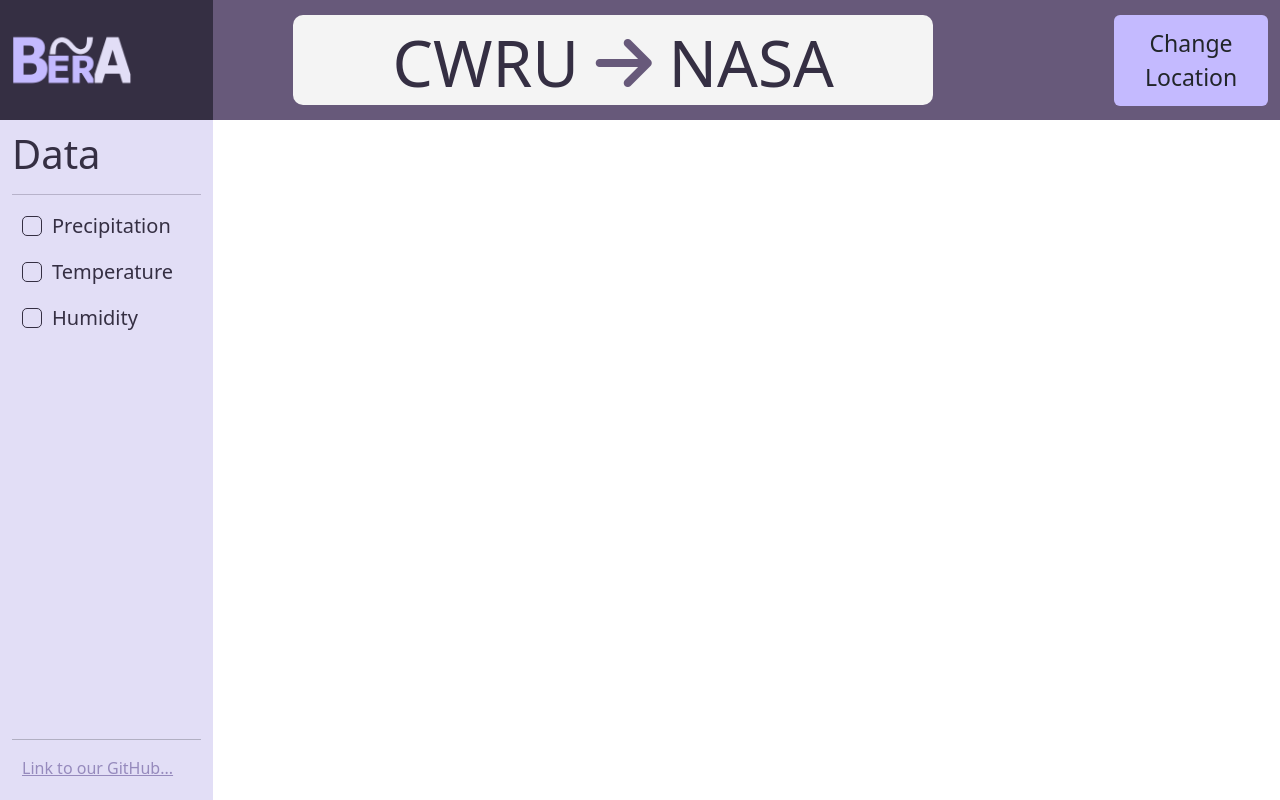
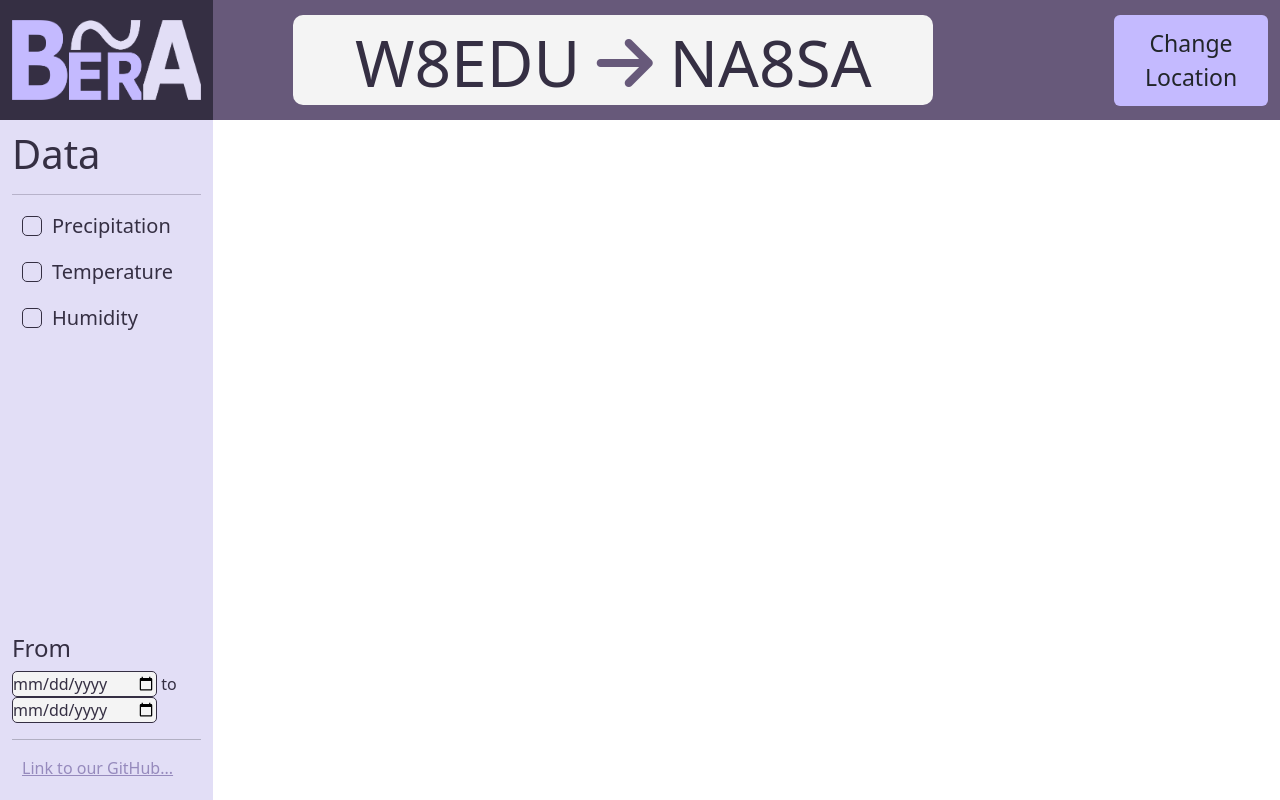
Before and after one commit to avryr/bera, a Next.js app: page / in a window 1280 px wide. Built offline with nearby package versions, Linux system fonts and the light colour scheme.

Commit message:
logo fix + dates + radio callsigns

```diff
--- a/app/main.css
+++ b/app/main.css
@@ -73,7 +73,7 @@
     color: #968ABD!important;
 }
 .logo{
-    height: 15vh;
+    height: 10vh;
 }
 .charts{
     color: #352F43;
@@ -83,3 +83,18 @@
 #precipChart, #tempChart, #humidChart{
     display: none;
 }
+.dates{
+    color: #352F43;
+}
+.dateInput{
+    color: #352F43;
+    background-color: #F4F4F4;
+    border-color: #352F43;
+    border-radius: 5px;
+    border-width: 1px;
+}
+.dateInput:focus{
+    outline-style: outset;
+    outline-width: 3px;
+    outline-color: #968ABD9f;
+}
--- a/app/page.tsx
+++ b/app/page.tsx
@@ -7,8 +7,8 @@
 import { useEffect } from 'react';
 
 //default locations for top bar
-var defaultLoc1 = 'CWRU';
-var defaultLoc2 = 'NASA';
+const defaultLoc1 = 'W8EDU';
+const defaultLoc2 = 'NA8SA';
 //funcs
 function changeLocs(loc1 : string, loc2 : string) {
     // Set the text of the location spans
@@ -37,7 +37,7 @@
         {/* Header */}
         <div className="row">
             {/* Logo */}
-            <div className="col-sm-2 pageTitle">
+            <div className="col-sm-2 pageTitle d-flex justify-content-center align-items-center">
                 <img src="/bera.svg" className="logo" alt="BERA Logo" />
             </div>
             {/* Location Display */}
@@ -105,6 +105,10 @@
             </div>
             {/* Sidebar Footer */}
             <div className="col-sm-2 setToBottom">
+                <div className ="dates">
+                    <h4>From</h4>
+                    <input type="date" className="dateInput"></input> to <input type="date" className="dateInput"></input>
+                </div>
                 <hr />
                 <div className="sideLink">
                     <a href="https://github.com/avryr/bera">Link to our GitHub...</a>
```
Also changed, not shown: public/bera.svg.
